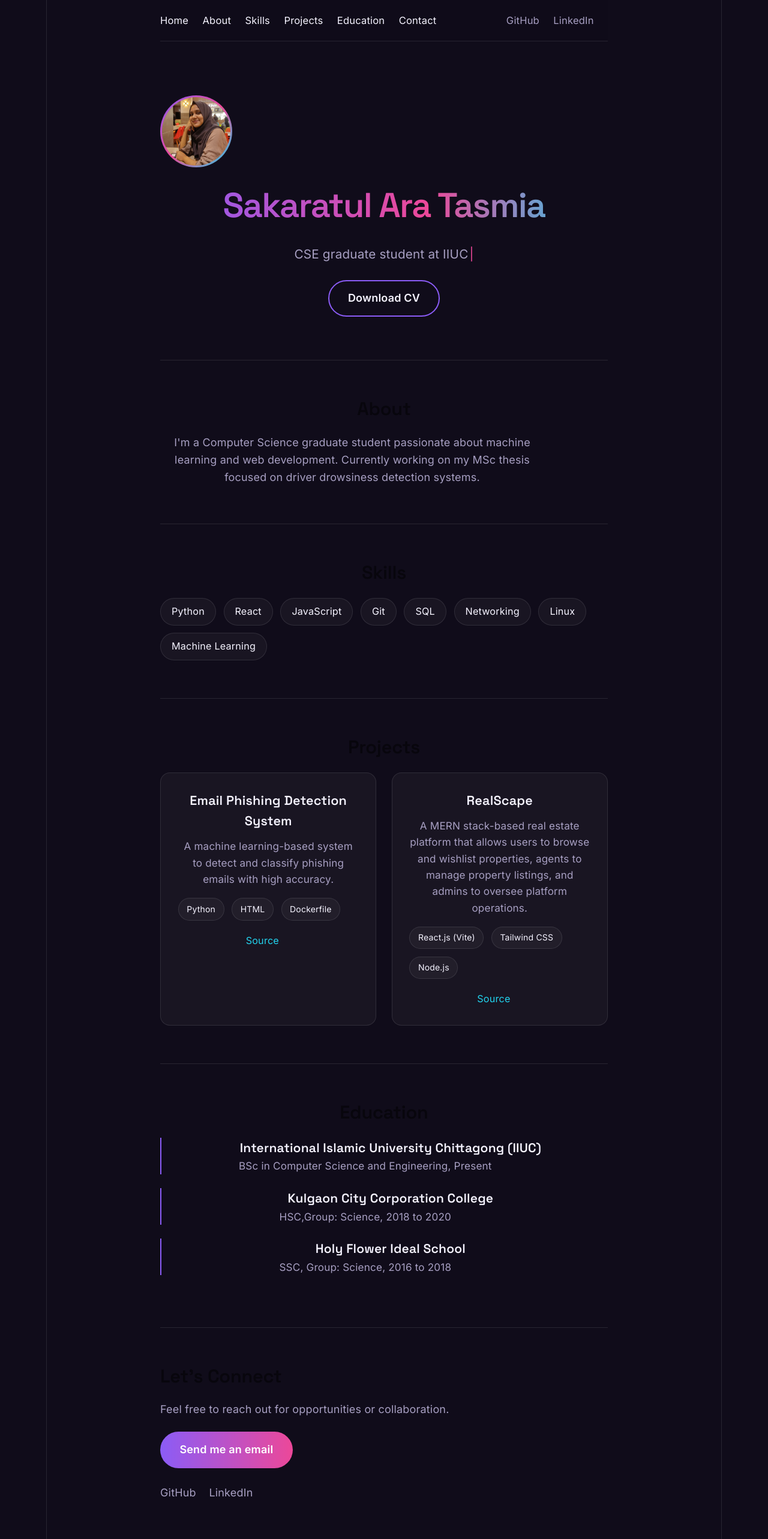
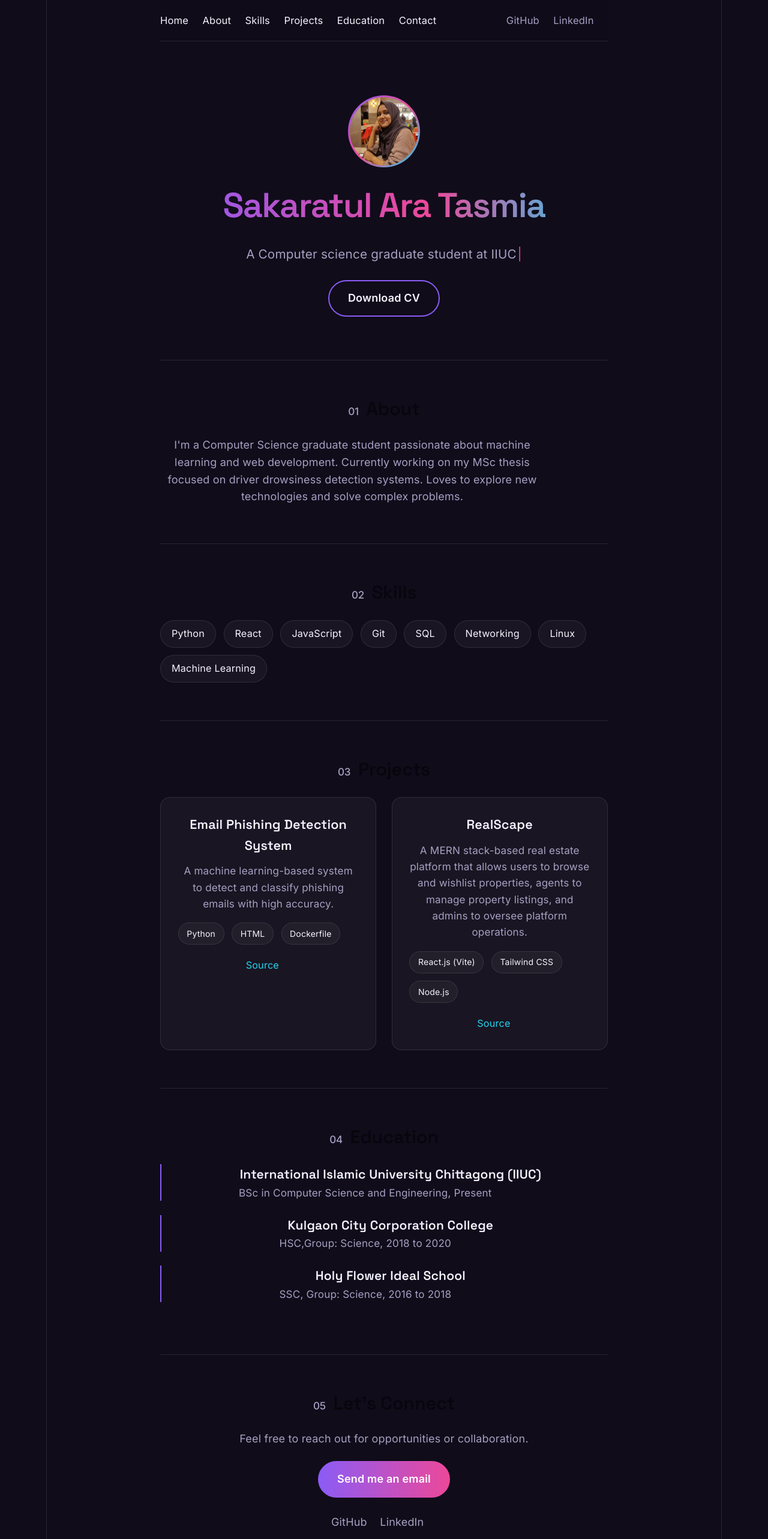
Before and after one commit to sakara-tasmia/my-portfolio, a React (Vite) app: page / in a window 1280 px wide. Shown: the top 2566 px of the page at 60% size. Built offline with nearby package versions, Linux system fonts and the light colour scheme.

Commit message:
Design polish with certifications and achievements

```diff
--- a/src/App.css
+++ b/src/App.css
@@ -130,6 +130,7 @@ h1, h2, h3 {
 .hero {
     padding: 5rem 0 4rem;
     animation: fadeUp 0.8s ease;
+    text-align: center;
 }
 
 @keyframes fadeUp {
@@ -148,7 +149,7 @@ h1, h2, h3 {
     width: 120px;
     height: 120px;
     border-radius: 50%;
-    margin-bottom: 1.5rem;
+    margin: 0 auto 1.5rem;
     padding: 3px;
     background: linear-gradient(135deg, var(--violet), var(--pink), var(--cyan));
     display: flex;
@@ -207,6 +208,39 @@ h1, h2, h3 {
     }
 }
 
+.status-pill {
+    display: inline-block;
+    margin-top: 1.1rem;
+    padding: 0.4rem 1rem;
+    border-radius: 999px;
+    border: 1px solid var(--border);
+    background: var(--card-bg);
+    font-size: 0.85rem;
+    color: var(--cyan);
+}
+
+.cv-wrap {
+    margin-top: 1.5rem;
+}
+
+.cv-btn {
+    display: inline-block;
+    padding: 0.8rem 1.7rem;
+    border-radius: 999px;
+    border: 2px solid var(--violet);
+    color: var(--text);
+    text-decoration: none;
+    font-weight: 600;
+    transition: all 0.25s ease;
+}
+
+    .cv-btn:hover {
+        background: linear-gradient(90deg, var(--violet), var(--pink));
+        border-color: transparent;
+        transform: translateY(-3px);
+        box-shadow: 0 10px 30px rgba(139, 92, 246, 0.35);
+    }
+
 /* Scroll reveal */
 .reveal {
     opacity: 0;
@@ -220,6 +254,10 @@ h1, h2, h3 {
 }
 
 /* Sections */
+main {
+    counter-reset: section;
+}
+
 .block {
     padding: 3.5rem 0;
     border-top: 1px solid var(--border);
@@ -229,6 +267,16 @@ h1, h2, h3 {
         font-size: 1.7rem;
         margin-bottom: 1.3rem;
     }
+
+        .block h2::before {
+            counter-increment: section;
+            content: counter(section, decimal-leading-zero);
+            font-family: 'Inter', sans-serif;
+            font-size: 0.95rem;
+            font-weight: 500;
+            color: var(--muted);
+            margin-right: 0.7rem;
+        }
 
     .block p {
         color: var(--muted);
@@ -272,6 +320,8 @@ h1, h2, h3 {
 }
 
 .project-card {
+    position: relative;
+    overflow: hidden;
     background: var(--card-bg);
     border: 1px solid var(--border);
     border-radius: 16px;
@@ -279,11 +329,27 @@ h1, h2, h3 {
     transition: transform 0.3s ease, box-shadow 0.3s ease, border-color 0.3s ease;
 }
 
+    .project-card::before {
+        content: '';
+        position: absolute;
+        top: 0;
+        left: 0;
+        right: 0;
+        height: 3px;
+        background: linear-gradient(90deg, var(--violet), var(--pink), var(--cyan));
+        opacity: 0;
+        transition: opacity 0.3s ease;
+    }
+
     .project-card:hover {
         transform: translateY(-8px);
         border-color: var(--violet);
         box-shadow: 0 12px 40px rgba(139, 92, 246, 0.25);
     }
+
+        .project-card:hover::before {
+            opacity: 1;
+        }
 
     .project-card h3 {
         font-size: 1.2rem;
@@ -311,22 +377,56 @@ h1, h2, h3 {
         color: var(--pink);
     }
 
-/* Education */
-.edu-entry {
+/* Education and Certifications */
+.edu-entry, .cert-entry {
     padding-left: 1.1rem;
     border-left: 2px solid var(--violet);
     margin-bottom: 1.3rem;
 }
 
-.edu-meta {
+.cert-entry {
+    border-left-color: var(--pink);
+}
+
+.edu-meta, .cert-meta {
     color: var(--muted);
     font-size: 0.95rem;
 }
 
+/* Achievements */
+.achievement-list {
+    list-style: none;
+    display: flex;
+    flex-direction: column;
+    gap: 0.9rem;
+}
+
+    .achievement-list li {
+        position: relative;
+        padding-left: 1.4rem;
+        color: var(--muted);
+    }
+
+        .achievement-list li::before {
+            content: '';
+            position: absolute;
+            left: 0;
+            top: 0.55em;
+            width: 8px;
+            height: 8px;
+            border-radius: 50%;
+            background: linear-gradient(135deg, var(--violet), var(--pink));
+        }
+
 /* Contact */
 .contact {
-    text-align: left;
+    text-align: center;
 }
+
+    .contact p {
+        margin-left: auto;
+        margin-right: auto;
+    }
 
 .cta-btn {
     display: inline-block;
@@ -391,21 +491,3 @@ footer {
         grid-template-columns: 1fr;
     }
 }
-.cv-btn {
-    display: inline-block;
-    margin-top: 1.5rem;
-    padding: 0.8rem 1.7rem;
-    border-radius: 999px;
-    border: 2px solid var(--violet);
-    color: var(--text);
-    text-decoration: none;
-    font-weight: 600;
-    transition: all 0.25s ease;
-}
-
-    .cv-btn:hover {
-        background: linear-gradient(90deg, var(--violet), var(--pink));
-        border-color: transparent;
-        transform: translateY(-3px);
-        box-shadow: 0 10px 30px rgba(139, 92, 246, 0.35);
-    }
--- a/src/App.jsx
+++ b/src/App.jsx
@@ -4,8 +4,8 @@ import './App.css';
 // ---- EDIT THIS SECTION WITH YOUR OWN INFO ----
 const profile = {
     name: "Sakaratul Ara Tasmia",
-    tagline: "CSE graduate student at IIUC",
-    about: "I'm a Computer Science graduate student passionate about machine learning and web development. Currently working on my MSc thesis focused on driver drowsiness detection systems.",
+    tagline: "A Computer science graduate student at IIUC",
+    about: "I'm a Computer Science graduate student passionate about machine learning and web development. Currently working on my MSc thesis focused on driver drowsiness detection systems. Loves to explore new technologies and solve complex problems.",
     photo: `${import.meta.env.BASE_URL}profile.jpg?v=2`,
     cv: `${import.meta.env.BASE_URL}Sakaratul_Ara_Tasmia_CV.pdf`,
     initials: "ST",
@@ -141,9 +141,11 @@ function App() {
                         {typedTagline}
                         <span className="cursor">|</span>
                     </p>
-                    <a className="cv-btn" href={profile.cv} target="_blank" rel="noreferrer" download>
-                        Download CV
-                    </a>
+                    <div className="cv-wrap">
+                        <a className="cv-btn" href={profile.cv} target="_blank" rel="noreferrer" download>
+                            Download CV
+                        </a>
+                    </div>
                 </section>
 
                 <section id="about" ref={aboutRef} className={`block reveal ${aboutVisible ? 'reveal-visible' : ''}`}>
```
